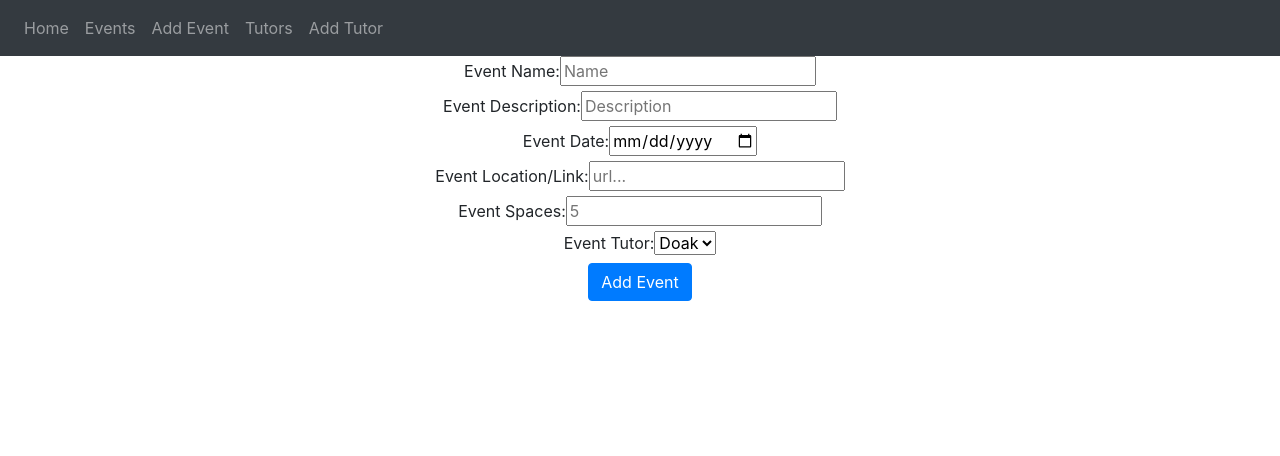
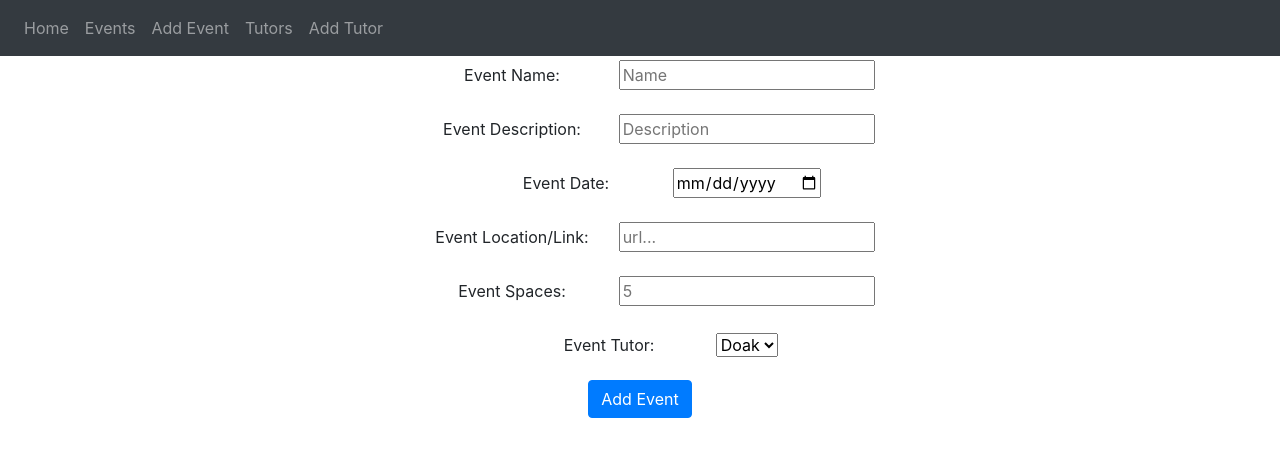
Before and after one commit to doakcovington/storm-center-client, a React (Create React App) app: page /events/new in a window 1280 px wide. Shown: the top 456 px of the page. Built offline with nearby package versions, Linux system fonts and the light colour scheme; no server answers.

Commit message:
Added Form, Form.Group, Form.Label

```diff
--- a/src/components/CreateEvent.js
+++ b/src/components/CreateEvent.js
@@ -3,6 +3,7 @@ import {connect} from 'react-redux';
 import {addEvent} from '../actions/addEvent';
 import Button from 'react-bootstrap/Button';
 import { Redirect } from 'react-router-dom';
+import Form from 'react-bootstrap/Form';
 
 class CreateEvent extends React.Component {
   state = {
@@ -42,27 +43,37 @@ class CreateEvent extends React.Component {
       return <Redirect to="/" />
     }
     return (
-      <div>
-        <form onSubmit={this.handleSubmit}>
-          <label>Event Name:</label>
-          <input type='text' placeholder='Name' value={this.state.name} name='name' onChange={this.handleChange}/><br></br>
-          <label>Event Description:</label>
-          <input type='text' placeholder='Description' value={this.state.description} name='description' onChange={this.handleChange}/><br></br>
-          <label>Event Date:</label>
-          <input type='date' name='date' value={this.state.date} onChange={this.handleChange}/><br></br>
-          <label>Event Location/Link:</label>
-          <input type='text' placeholder='url...' value={this.state.location} name='location' onChange={this.handleChange}/><br></br>
-          <label>Event Spaces:</label>
-          <input type='number' placeholder='5' value={this.state.number} name='spaces' onChange={this.handleChange}/><br></br>
-          <label>Event Tutor:</label>
+        <Form onSubmit={this.handleSubmit}>
+        <Form.Group>
+          <Form.Label column lg={2}>Event Name:</Form.Label>
+          <input type='text' placeholder='Name' value={this.state.name} name='name' onChange={this.handleChange}/>
+        </Form.Group>
+        <Form.Group>
+          <Form.Label column lg={2}>Event Description:</Form.Label>
+          <input type='text' placeholder='Description' value={this.state.description} name='description' onChange={this.handleChange}/>
+        </Form.Group>
+        <Form.Group>
+          <Form.Label column lg={2}>Event Date:</Form.Label>
+          <input type='date' name='date' value={this.state.date} onChange={this.handleChange}/>
+        </Form.Group>
+        <Form.Group>
+          <Form.Label column lg={2}>Event Location/Link:</Form.Label>
+          <input type='text' placeholder='url...' value={this.state.location} name='location' onChange={this.handleChange}/>
+        </Form.Group>
+        <Form.Group>
+          <Form.Label column lg={2}>Event Spaces:</Form.Label>
+          <input type='number' placeholder='5' value={this.state.number} name='spaces' onChange={this.handleChange}/>
+        </Form.Group>
+        <Form.Group>
+        <Form.Label column lg={2}>Event Tutor:</Form.Label>
           <select id='tutor_id' name='tutor_id' value={this.state.tutor_id} onChange={this.handleChange}>
             <option value='1'>Doak</option>
             <option value='2'>Heidi</option>
             <option value='3'>John</option>
-          </select><br></br>
+          </select>
+        </Form.Group>
           <Button variant="primary" onClick={this.handleSubmit}>Add Event</Button>
-        </form>
-      </div>
+        </Form>
     );
   }
 }
```
